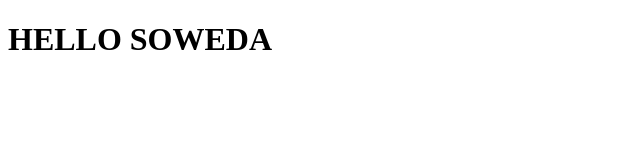
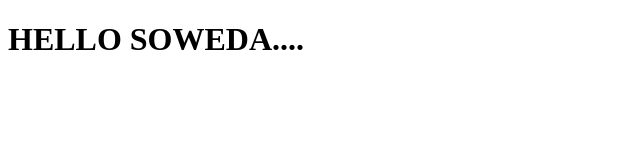
Before and after one commit to Soweda/assignment1, a plain HTML site: page index.html in a window 1280 px wide. Shown: the full height of the page, 0-640 px from the left. Drawn offline with Linux system fonts and the light colour scheme.

Commit message:
Update index.html

```diff
--- a/index.html
+++ b/index.html
@@ -7,6 +7,6 @@
     <title>Document</title>
 </head>
 <body>
-    <h1>HELLO SOWEDA</h1>
+    <h1>HELLO SOWEDA....</h1>
 </body>
 </html>
```
